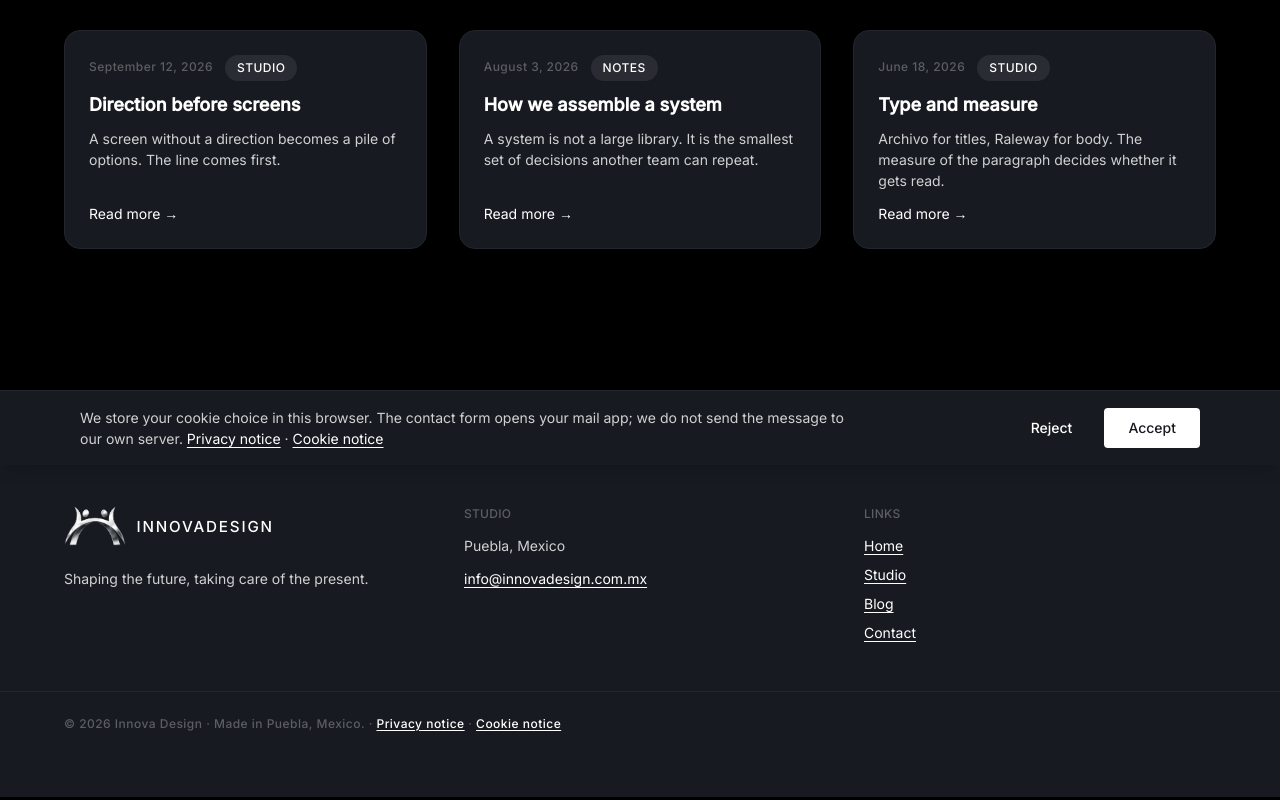
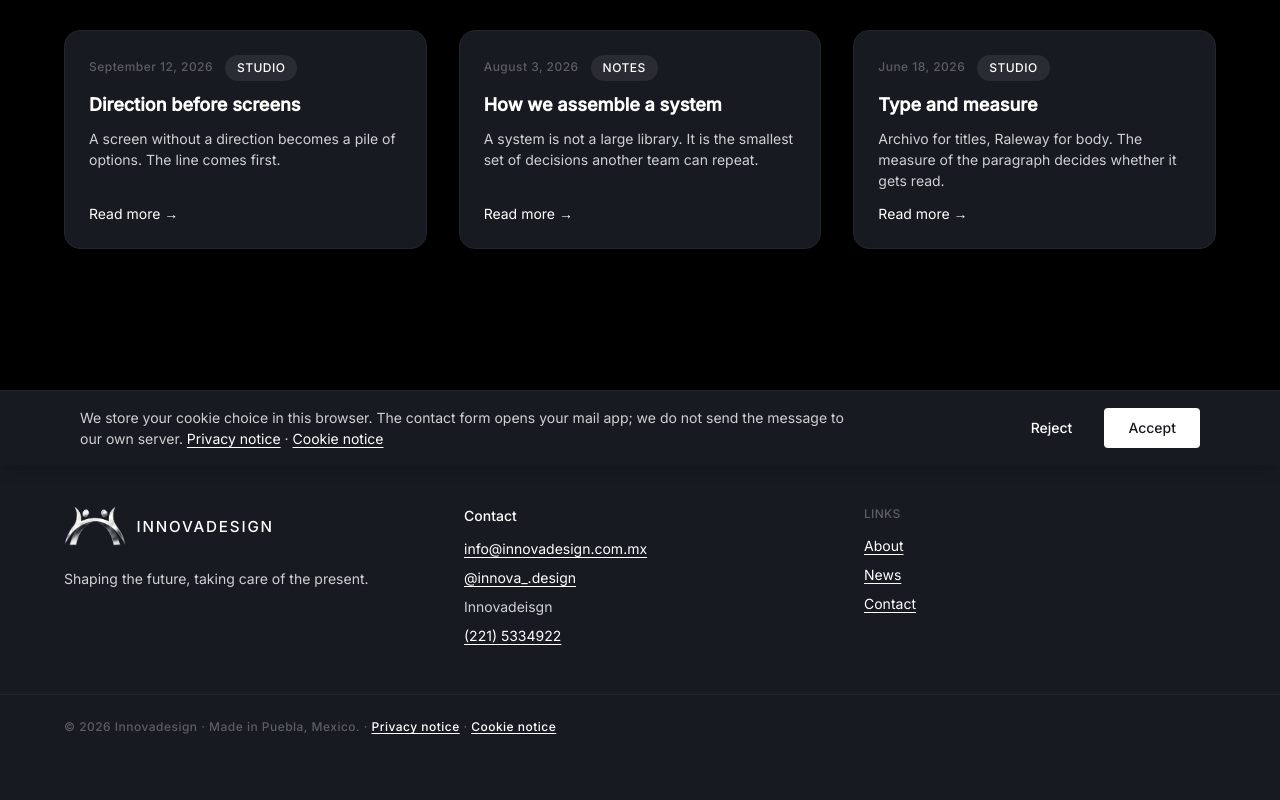
Before and after one commit to innovadesign-lab/innovadesign, a Next.js app: page /en/blog in a window 1280 px wide. Shown: the part 335-1135 px from the top of the page. Built offline with nearby package versions, Linux system fonts and the light colour scheme; no server answers.

Commit message:
Actualiza el footer con el lema y el contacto.

```diff
--- a/src/modules/features/site/src/components/organisms/footer.tsx
+++ b/src/modules/features/site/src/components/organisms/footer.tsx
@@ -5,10 +5,9 @@ import { STUDIO } from "@/modules/cores/site/src/config/site";
 import { Logo } from "@/modules/shared/ui/src/components";
 
 const FOOTER_LINKS = [
-  { key: "home", href: "/" },
-  { key: "studio", href: "/estudio" },
-  { key: "blog", href: "/blog" },
-  { key: "contact", href: "/contacto" },
+  { key: "about", href: "/#quienes" },
+  { key: "news", href: "/#noticias" },
+  { key: "contact", href: "/#contacto" },
 ].filter((item) => !isHiddenSection(item.href));
 
 export async function Footer() {
@@ -25,11 +24,25 @@ export async function Footer() {
         </div>
 
         <div>
-          <p className="text-micro uppercase tracking-wide text-ink-muted">{t("studio")}</p>
-          <p className="mt-3 text-small text-ink-secondary">{t("place")}</p>
-          <a href={`mailto:${STUDIO.email}`} className="mt-3 inline-block text-small text-link">
-            {STUDIO.email}
-          </a>
+          <p className="text-sm font-medium text-ink">{t("contact")}</p>
+          <ul className="mt-3 space-y-2 text-small">
+            <li>
+              <a href={`mailto:${STUDIO.email}`} className="text-link">
+                {STUDIO.email}
+              </a>
+            </li>
+            <li>
+              <a href={STUDIO.instagram} className="text-link">
+                {STUDIO.instagramHandle}
+              </a>
+            </li>
+            <li className="text-ink-secondary">{STUDIO.facebook}</li>
+            <li>
+              <a href={STUDIO.phoneHref} className="text-link">
+                {STUDIO.phone}
+              </a>
+            </li>
+          </ul>
         </div>
 
         <div>
@@ -48,7 +61,7 @@ export async function Footer() {
 
       <div className="container-site mt-12 border-t border-line pt-6">
         <p className="text-micro text-ink-muted">
-          © {new Date().getFullYear()} Innova Design · {t("madeIn")}
+          © {new Date().getFullYear()} Innovadesign · {t("madeIn")}
           {" · "}
           <Link href="/aviso-de-privacidad" className="text-link">
             {t("privacy")}
```
